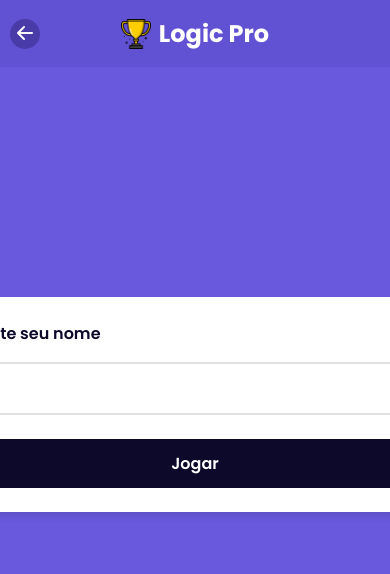
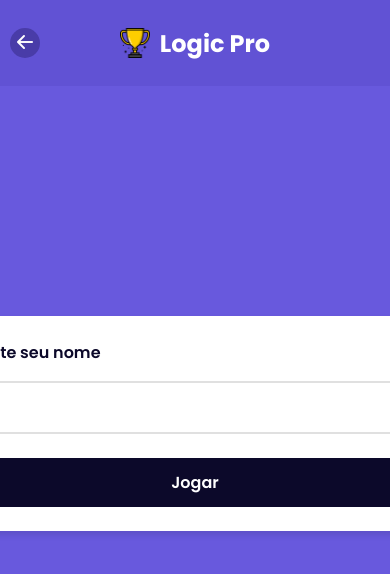
Before and after one commit to Lucascarv1804/logic_pro, a plain HTML site: page pages/name.html in a window 390 px wide. Shown: the top 574 px of the page. Drawn offline with nearby package versions, Linux system fonts and the light colour scheme.

Commit message:
responsive leaderboard

```diff
--- a/assets/css/leader.css
+++ b/assets/css/leader.css
@@ -67,6 +67,7 @@ main {
   display: flex;
   align-items: center;
   height: 80vh;
+  margin: 1rem;
 }
 
 #ranking-table {
@@ -79,12 +80,12 @@ main {
   overflow: hidden;
   box-shadow: 0 4px 6px rgba(0, 0, 0, 0.1);
   font-family: 'Arial', sans-serif;
-    color: black; /* Ensuring all text is black by default */
+  color: black;
 }
 
 #ranking-table thead {
-    background-color: #0C092A; /* Updated header color */
-    color: white; /* Keeping header text white for contrast */
+  background-color: #0C092A;
+  color: white;
 }
 
 #ranking-table th,
@@ -110,7 +111,7 @@ main {
 }
 
 #ranking-table tbody tr:hover {
-    background-color: #efedf8; /* Slightly adjusted hover color to match new header */
+  background-color: #efedf8;
 }
 
 #ranking-table td {
@@ -121,7 +122,6 @@ main {
   border-bottom: none;
 }
 
-  /* Responsive styles */
 @media (max-width: 600px) {
   #ranking-table {
     font-size: 0.9rem;
@@ -133,12 +133,33 @@ main {
   }
 }
 
-  /* Animate new entries */
 @keyframes fadeIn {
-    from { opacity: 0; transform: translateY(-10px); }
-    to { opacity: 1; transform: translateY(0); }
+  from {
+    opacity: 0;
+    transform: translateY(-10px);
+  }
+
+  to {
+    opacity: 1;
+    transform: translateY(0);
+  }
 }
 
 #ranking-body tr {
   animation: fadeIn 0.5s ease-out;
 }
+
+.logo {
+  display: flex;
+  align-items: center;
+  gap: 10px;
+  text-decoration: none;
+  color: #fff;
+  padding: .6rem;
+  border-radius: 10px;
+  transition: .3s;
+}
+
+.logo:hover {
+  background-color: #4a3bbb;
+}
--- a/assets/css/name.css
+++ b/assets/css/name.css
@@ -85,7 +85,8 @@ main {
 }
 
 .label-box {
-    margin-bottom: 1rem; /* Update 1 */
+    margin-bottom: 1rem;
+    /* Update 1 */
 }
 
 .label-text {
@@ -113,7 +114,9 @@ main {
 }
 
 .error-box {
-    min-height: 1rem; /* Update 3 */ /* Update 3 */
+    min-height: 1rem;
+    /* Update 3 */
+    /* Update 3 */
 }
 
 .error-text {
@@ -121,13 +124,16 @@ main {
     font-size: 0.875rem;
 }
 
-.input-button-space { /* Update 2 */
+.input-button-space {
+    /* Update 2 */
     min-height: 2rem;
-    margin-top: 0.5rem; /* Update 2 */
+    margin-top: 0.5rem;
+    /* Update 2 */
 }
 
 .button-play {
-    margin-top: 0.5rem; /* Update 2 */
+    margin-top: 0.5rem;
+    /* Update 2 */
 }
 
 input[type="submit"] {
@@ -157,3 +163,18 @@ input[type="submit"]:focus {
         padding: 1.5rem;
     }
 }
+
+.logo {
+    display: flex;
+    align-items: center;
+    gap: 10px;
+    text-decoration: none;
+    color: #fff;
+    padding: .6rem;
+    border-radius: 10px;
+    transition: .3s;
+}
+
+.logo:hover {
+    background-color: #4a3bbb;
+}
--- a/assets/css/quiz.css
+++ b/assets/css/quiz.css
@@ -101,7 +101,8 @@ main {
     font-weight: bold;
 }
 
-.timer-box, .answer-box {
+.timer-box,
+.answer-box {
     color: var(--secondary-txt-color);
 }
 
@@ -201,3 +202,18 @@ main {
 .hidden {
     display: none;
 }
+
+.logo {
+    display: flex;
+    align-items: center;
+    gap: 10px;
+    text-decoration: none;
+    color: #fff;
+    padding: .6rem;
+    border-radius: 10px;
+    transition: .3s;
+}
+
+.logo:hover {
+    background-color: #4a3bbb;
+}
--- a/pages/name.html
+++ b/pages/name.html
@@ -18,8 +18,10 @@
         <header>
             <a class="back-btn" href="../index.html"><i class="bi bi-arrow-left-short"></i></a>
 
-            <img src="../assets/img/trofeu.png">
-            <h2>Logic Pro</h2>
+            <a class="logo" href="./index.html">
+                <img src="../assets/img/trofeu.png">
+                <h2>Logic Pro</h2>
+            </a>
         </header>
 
         <main>
```
Also changed, not shown: assets/js/quiz.js (+6 -9 lines), index.html (+2 -1 lines), pages/leader.html (+2 -0 lines), pages/quiz.html (+4 -2 lines), assets/js/leader.js (line endings or trailing spaces), assets/js/name.js (line endings or trailing spaces), 1 other file. Lines whose indentation alone changed are shown as unchanged.
